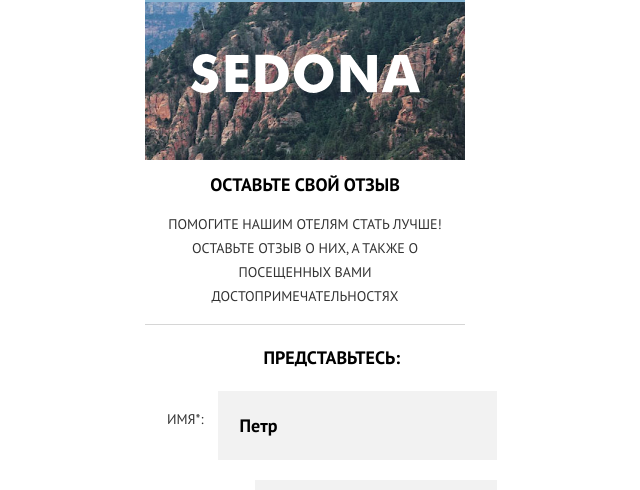
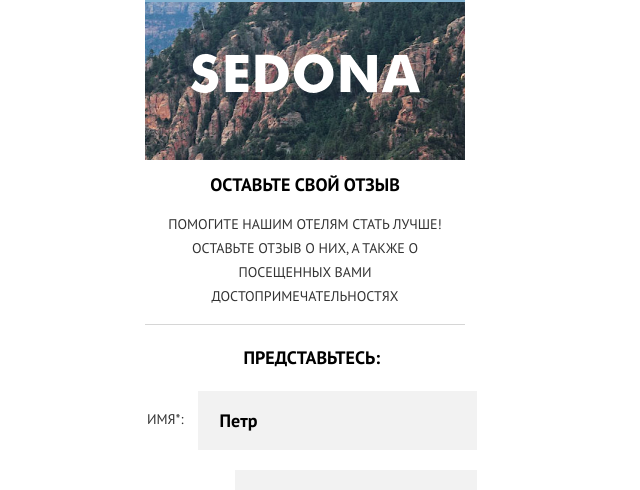
Before and after one commit to Hopperys/1628253-sedona-22, a website: page source/form.html in a window 1280 px wide. Shown: the part 298-788 px from the top of the page, without its empty margins (335-975 px from the left). Drawn offline with nearby package versions, Linux system fonts and the light colour scheme; files that its build step writes are made by us from their sources.

Commit message:
внес правки

```diff
--- a/source/sass/blocks/fieldset-name.scss
+++ b/source/sass/blocks/fieldset-name.scss
@@ -3,8 +3,6 @@
 }
 
 .fieldset-name__label {
-  margin-left: 20px;
-  margin-right: 20px;
   margin-top: 20px;
 
   &:last-of-type {
--- a/source/sass/blocks/label-text.scss
+++ b/source/sass/blocks/label-text.scss
@@ -21,8 +21,8 @@
 }
 
 .label-text__input {
-  padding-top: 22px;
-  padding-bottom: 21px;
+  padding-top: 17px;
+  padding-bottom: 16px;
   padding-left: 22px;
   background-color: $input-color;
   border: none;
```
